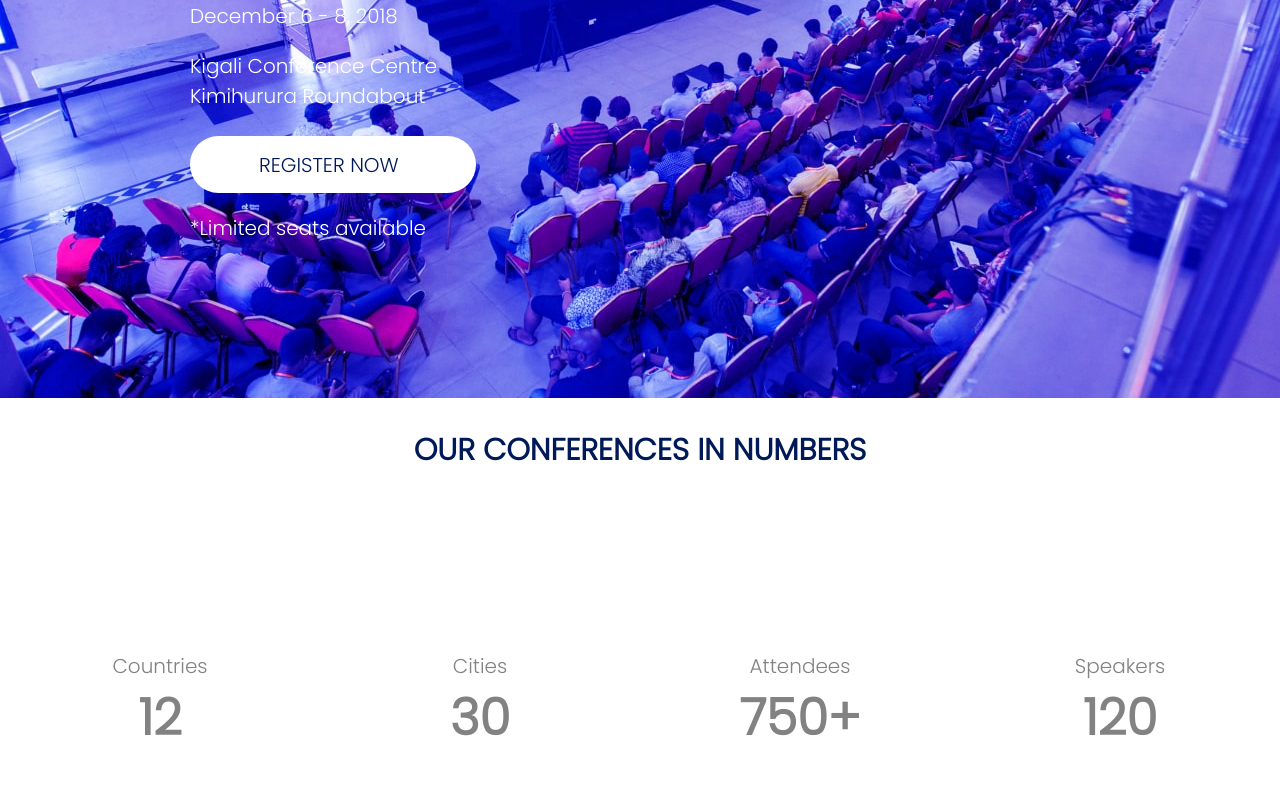
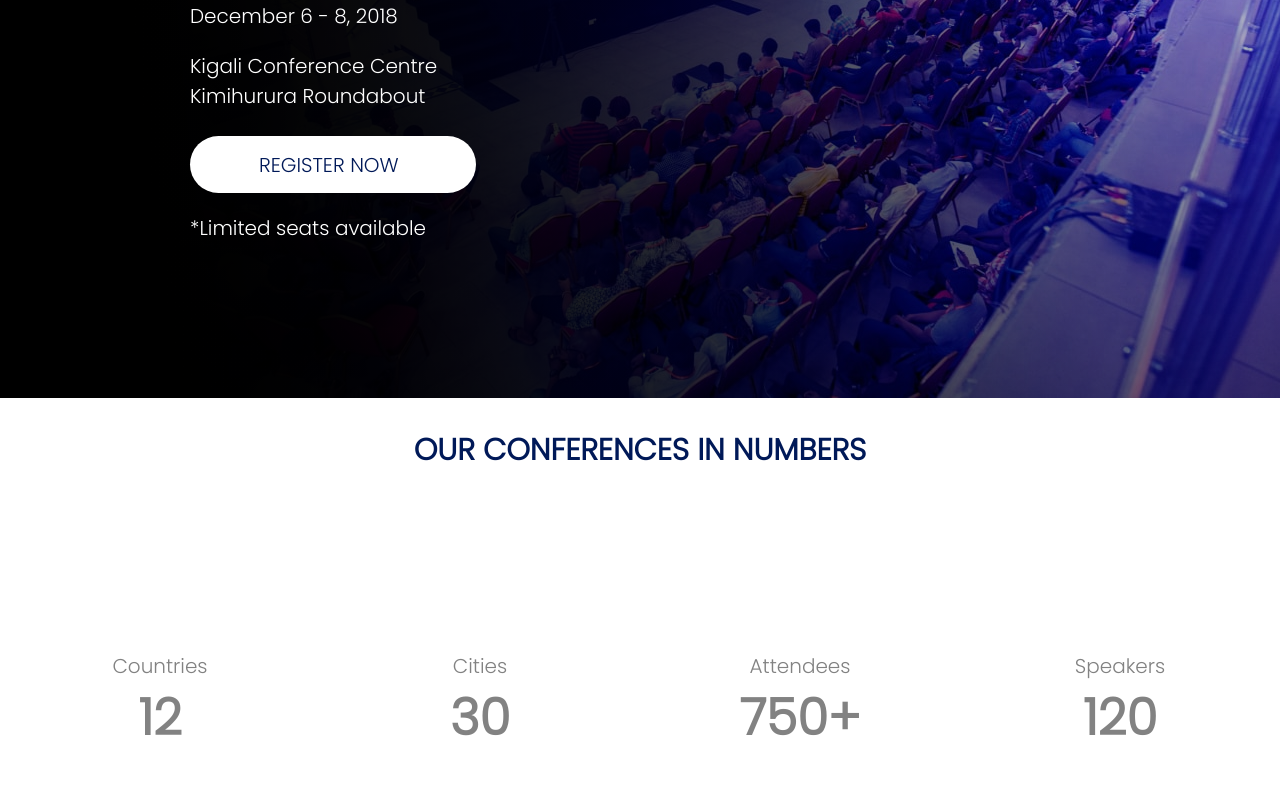
Before and after one commit to Dmitrii93/Lesson-9-HW, a plain HTML site: page index.html in a window 1280 px wide. Shown: the part 374-1164 px from the top of the page. Drawn offline with Linux system fonts and the light colour scheme.

Commit message:
added gradient

```diff
--- a/index.html
+++ b/index.html
@@ -8,6 +8,8 @@
     <title>My first website on netlify</title>
 </head>
 <body>
+    <div class="gradient-1"></div>
+    <div class="gradient-2"></div>
     <main>
         <a href=""><p>REGISTER NOW</p></a>
         <div class="logo-image"></div>
--- a/styles.css
+++ b/styles.css
@@ -13,6 +13,18 @@ body{
 a:first-child{
     display: none;
 }
+div.gradient-1{
+    background: radial-gradient(274.9% 369.39% at 78.33% -2.33%, rgba(0, 25, 88, 0) 0%, #000000 100%);
+    width: 360px;
+    height: 623px;
+    position: absolute;
+}
+div.gradient-2{
+    background: radial-gradient(286.98% 431.33% at 100% 0%, rgba(0, 25, 88, 0) 0%, #000000 100%);
+    width: 360px;
+    height: 623px;
+    position: absolute;
+}
 main{
     background-image: url("./images/Rectangle-mobile.jpg");
     background-repeat: no-repeat;
@@ -23,6 +35,7 @@ main{
 }
 main *{
     margin-left: 20px;
+    z-index: 9;
 }
 div.logo-image{
     background-image: url("./images/logo-mobile.png");
@@ -108,6 +121,16 @@ body{
     height: 1305px;
     background-color: #FFFFFF;
 }
+div.gradient-1{
+    width: 958px;
+    height: 772px;
+    background: radial-gradient(86.94% 263.61% at 96.08% 15.9%, rgba(0, 25, 88, 0) 0%, #000000 100%);
+}
+div.gradient-2{
+    width: 958px;
+    height: 772px;
+    background: radial-gradient(86.94% 263.61% at 96.08% 15.9%, rgba(0, 25, 88, 0) 0%, #000000 100%);
+}
 main{
     background-image: url("./images/Rectangle-tablet.jpg");
     background-repeat: no-repeat;
@@ -168,6 +191,16 @@ body{
     height: 1025px;
     background-color: #FFFFFF;
 }
+div.gradient-1{
+    width: 100%;
+    height: 772px;
+    background: radial-gradient(86.94% 263.61% at 96.08% 15.9%, rgba(0, 25, 88, 0) 0%, #000000 100%);
+}
+div.gradient-2{
+    width: 100%;
+    height: 772px;
+    background: radial-gradient(86.94% 263.61% at 96.08% 15.9%, rgba(0, 25, 88, 0) 0%, #000000 100%);
+}
 main{
     background-image: url("./images/Rectangle-desktop.jpg");
     background-repeat: no-repeat;
```
